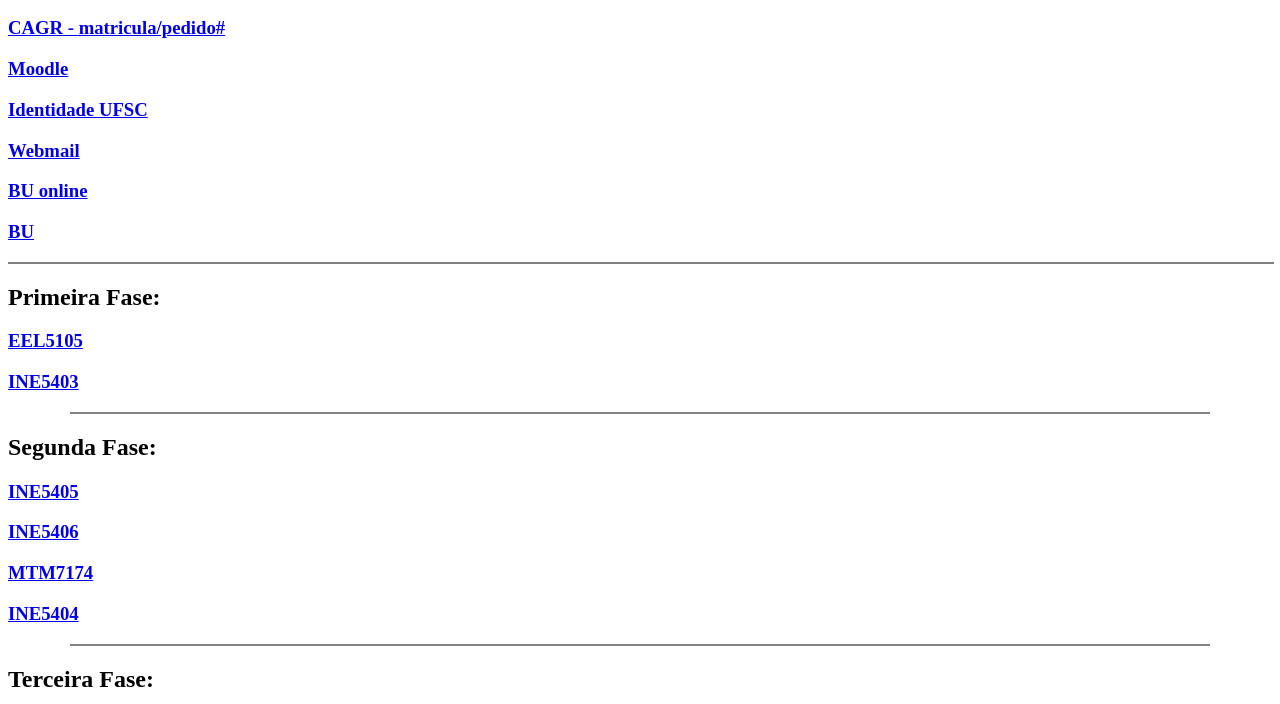
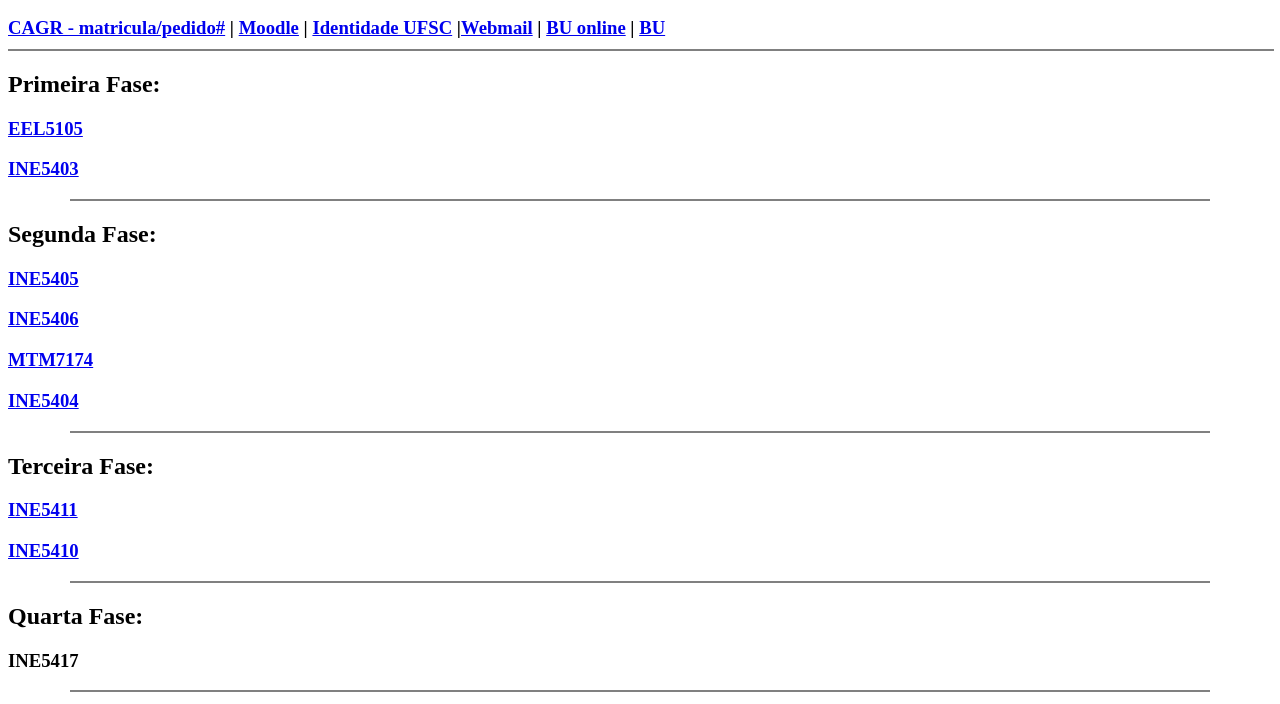
Before and after one commit to serotonina/serotonina.github.com, a plain HTML site: page cco/index.html in a window 1280 px wide. Shown: the part 96-800 px from the top of the page. Drawn offline with Linux system fonts and the light colour scheme.

Commit message:
Update index.html

```diff
--- a/cco/index.html
+++ b/cco/index.html
@@ -23,12 +23,11 @@
       </header>
       <section-->
 <h2>CCO:</h2>
-<h3><a href="http://cagr.ufsc.br/">CAGR - matricula/pedido#</a></h3>
-<h3><a href="https://moodle.ufsc.br/">Moodle</a></h3>
-<h3><a href="https://idufsc.ufsc.br/">Identidade UFSC</a></h3>
-<h3><a href="https://webmail.ufsc.br/">Webmail</a></h3>
-<h3><a href="http://150.162.4.10/pergamum/biblioteca_s/php/login_pearson.php">BU online</a></h3>
-<h3><a href="http://portalbu.ufsc.br/">BU</a></h3>
+<h3><a href="http://cagr.ufsc.br/">CAGR - matricula/pedido#</a> | <a href="https://moodle.ufsc.br/">Moodle</a>
+ | <a href="https://idufsc.ufsc.br/">Identidade UFSC</a>
+ |<a href="https://webmail.ufsc.br/">Webmail</a>
+ | <a href="http://150.162.4.10/pergamum/biblioteca_s/php/login_pearson.php">BU online</a>
+ | <a href="http://portalbu.ufsc.br/">BU</a>
 <hr width=100% noshade>
 
 <h2>Primeira Fase:</h2>
```
